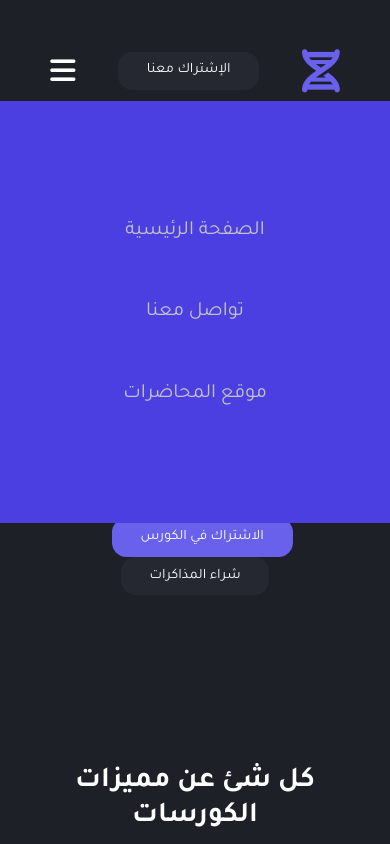
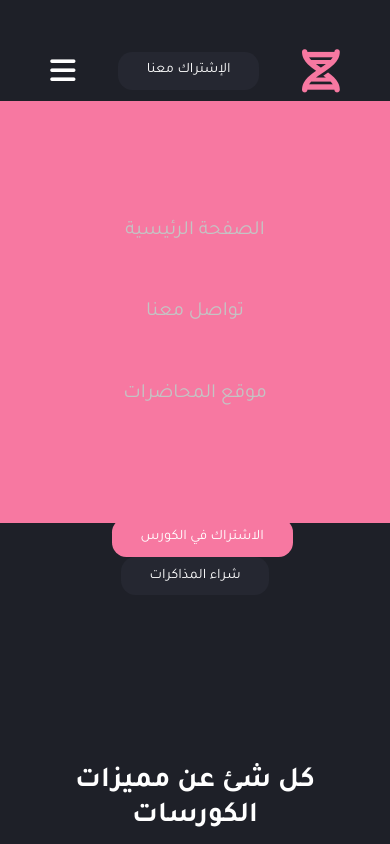
Before and after one commit to abdo3mahmmed/Abdelrahman-mahmmed, a plain HTML site: page index.html in a window 390 px wide. Both pictures are taken after a click on the icon 62 px from the left and 70 px from the top of the page. Shown: the top 844 px of the page. Drawn offline with Linux system fonts and the light colour scheme.

Commit message:
Update styles.css

```diff
--- a/styles.css
+++ b/styles.css
@@ -3,7 +3,7 @@
 :root {
   --white: #fff;
   --gray: #c4c4c4;
-  --light-purple: #6960EC;
+  --light-purple:#F778A1 ;
   --dark-purple: #4c3fe2;
 }
 
@@ -322,7 +322,7 @@ footer .icon:hover {
     top: 12vh;
     width: 100%;
     height: 50%;
-    background-color: var(--dark-purple);
+    background-color: var(--light-purple);
   }
 
   nav .nav-items.active {
```
